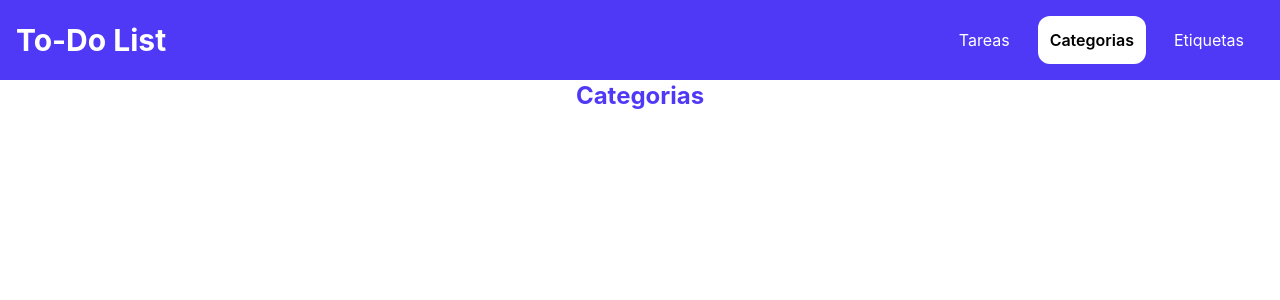
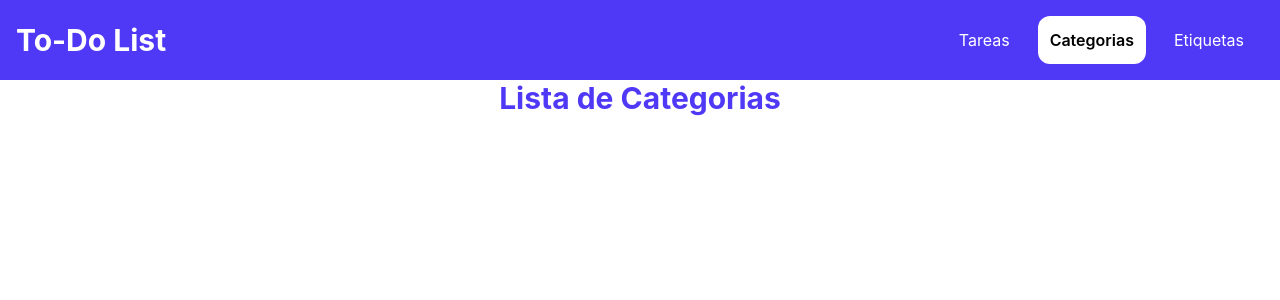
Before and after one commit to rolando2012/todoListFE, a React (Vite) app: page /categories in a window 1280 px wide. Shown: the top 300 px of the page. Built offline with nearby package versions, Linux system fonts and the light colour scheme; no server answers.

Commit message:
BOOT-7 Agregar ListCategory y componente Titles

```diff
--- /dev/null
+++ b/src/components/common/Titles.jsx
@@ -0,0 +1,14 @@
+
+
+const Titles = ({level, children}) =>{
+    const styles = {
+        'h2': 'text-3xl text-indigo-600 font-bold text-center',
+        'h3': 'text-2xl text-indigo-600 font-bold text-center',
+    };
+
+    const Tag = level;
+
+    return <Tag className={styles[level]} >{children}</Tag>;
+};
+
+export default Titles;
--- a/src/pages/categories/IndexCategory.jsx
+++ /dev/null
@@ -1,10 +0,0 @@
-import { Outlet } from "react-router"
-
-export default function IndexCategory() {
-  return (
-    <>
-      <h1 className='text-2xl text-indigo-600 font-bold text-center'>Categorias</h1>
-      <Outlet />
-    </>
-  )
-}
--- /dev/null
+++ b/src/pages/categories/ListCategory.jsx
@@ -0,0 +1,9 @@
+import Titles from "../../components/common/titles"
+
+export default function ListCategory(){
+    return(
+        <>
+            <Titles level='h2' children='Lista de Categorias' />
+        </>
+    );
+}
--- a/src/routes.jsx
+++ b/src/routes.jsx
@@ -1,7 +1,7 @@
 import { createBrowserRouter } from "react-router";
 import App from "./App";
-import IndexCategory from "./pages/categories/IndexCategory";
 import IndexTask from "./pages/tasks/IndexTask";
+import ListCategory from "./pages/categories/ListCategory";
 
 export const router = createBrowserRouter([
     {
@@ -14,7 +14,12 @@ export const router = createBrowserRouter([
             },
             {
                 path: "categories",
-                Component: IndexCategory,
+                children: [
+                    {
+                        index: true,
+                        Component: ListCategory
+                    }
+                ]
             }
         ]},
 ])
--- a/src/services/apiClient.service.js
+++ b/src/services/apiClient.service.js
@@ -1,8 +1,10 @@
 const API_URL = import.meta.env.VITE_API_URL || 'http://localhost:8000/api';
+const TOKEN = import.meta.env.VITE_AUTH_TOKEN;
 
 const DEFAULT_HEADERS = {
     'Accept' : 'application/json',
-    'Content-Type' : 'application'
+    'Content-Type' : 'application',
+    ...(TOKEN && {'Authorization': `Bearer ${TOKEN}` })
 };
 
 export async function apiRequest(endpoint, options = {}){
```
Also changed, not shown: 1 other file (tests, documents, lock files or other folders).
